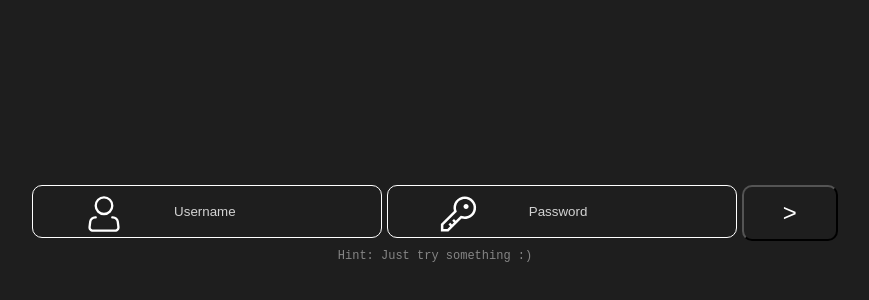
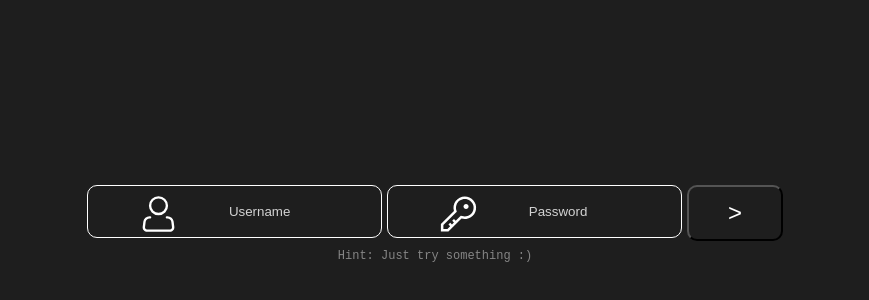
Before and after one commit to Nygosaki/portfolio-site, a React (Create React App) app: page / in a window 1280 px wide. Shown: the part 116-416 px from the top of the page, without its empty margins (205-1074 px from the left). Built offline with nearby package versions, Linux system fonts and the light colour scheme.

Commit message:
added max-width

```diff
--- a/src/styling/_extensions.scss
+++ b/src/styling/_extensions.scss
@@ -4,4 +4,5 @@
   background: none;
   width:16vw;
   min-width: 80px;
+  max-width: 150px;
 }
```
